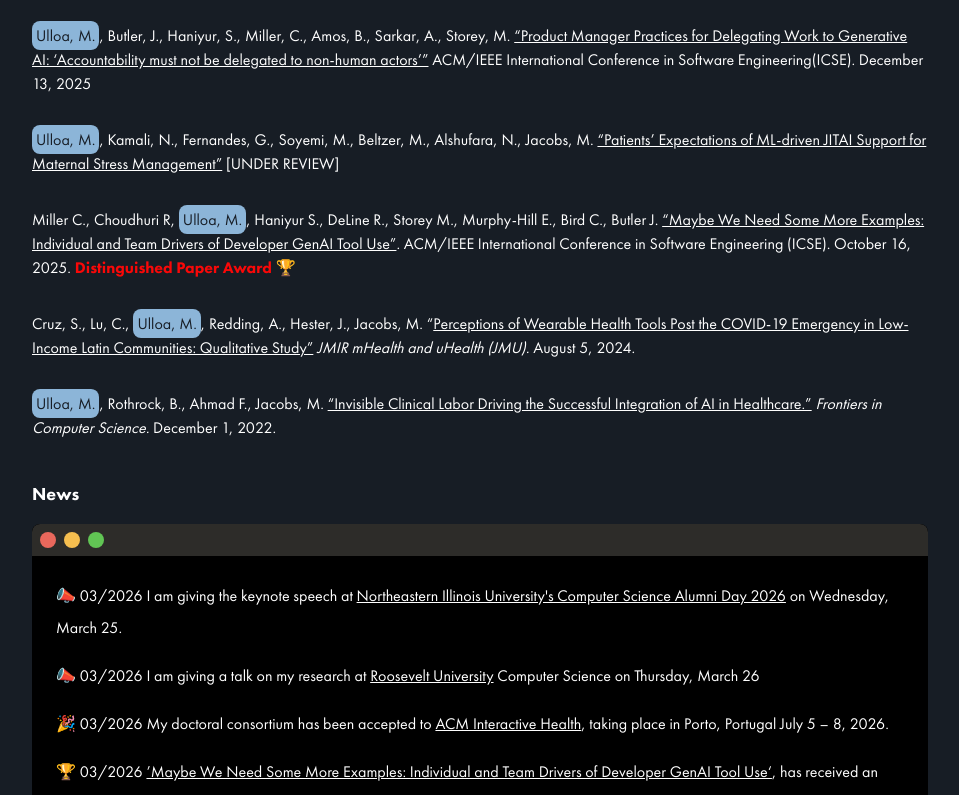
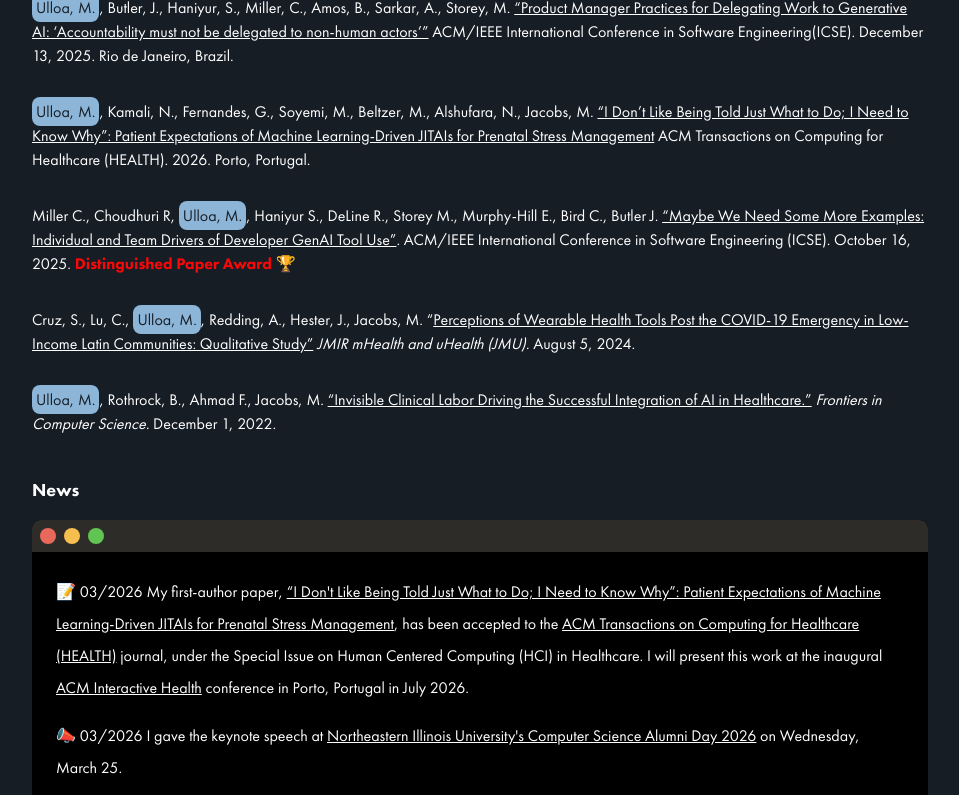
Before and after one commit to eulloa/mara-research-site, a Next.js app: page / in a window 1280 px wide. Shown: the part 1760-2555 px from the top of the page, without its empty margins (160-1119 px from the left). Built offline with nearby package versions, Linux system fonts and the light colour scheme.

Commit message:
adding recently accepted paper to news, publications, and updating bio.

```diff
--- a/src/app/components/bio.tsx
+++ b/src/app/components/bio.tsx
@@ -67,7 +67,6 @@ export const Bio = () => {
         </p>
         <p className="mt-4 leading-7">
           <span className="font-bold text-red">On the job market:</span>{" "}
-          I am currently seeking PhD research internships for summer 2026.
           I will be on the industry research scientist and faculty track job markets during 2027 - 2028.
         </p>
       </div>
--- a/src/app/components/news.tsx
+++ b/src/app/components/news.tsx
@@ -22,7 +22,33 @@ export const News = () => (
       <div className="content p-6 dark:text-white leading-8">
         <ul className="news space-y-4">
           <li onClick={(e) => handleClick(e)}>
-            &#128227; 03/2026 I am giving the keynote speech at {" "}
+            &#128221; 03/2026 My first-author paper,{" "}
+            <Link
+              className="underline"
+              href=""
+              target="_blank"
+            >
+            &ldquo;I Don't Like Being Told Just What to Do; I Need to Know Why&rdquo;: Patient Expectations of Machine Learning-Driven JITAIs for Prenatal Stress Management
+            </Link>, has been accepted to the{" "}
+            <Link
+              className="underline"
+              href="https://ih.acm.org/"
+              target="_blank"
+            >
+              ACM Transactions on Computing for Healthcare (HEALTH)
+            </Link> journal, under the Special Issue on Human Centered Computing (HCI) in Healthcare.
+            I will present this work at the inaugural {" "}
+            <Link
+            className="underline"
+            href="https://ih.acm.org/"
+            target="_blank"
+            >
+            ACM Interactive Health
+            </Link>{" "}
+            conference in Porto, Portugal in July 2026.
+          </li>
+          <li onClick={(e) => handleClick(e)}>
+            &#128227; 03/2026 I gave the keynote speech at {" "}
             <Link
               className="underline"
               href="https://www.neiu.edu/academics/colleges-departments/business-and-technology/departments/computer-science"
@@ -32,14 +58,14 @@ export const News = () => (
             </Link> on Wednesday, March 25.
           </li>
                     <li onClick={(e) => handleClick(e)}>
-            &#128227; 03/2026 I am giving a talk on my research at {" "}
+            &#128227; 03/2026 I gave a talk on my research at {" "}
             <Link
               className="underline"
               href="https://www.roosevelt.edu/programs/bachelors-computer-science-bs"
               target="_blank"
             >
               Roosevelt University
-            </Link> Computer Science on Thursday, March 26
+            </Link> Computer Science on Thursday, March 26.
           </li>
           <li onClick={(e) => handleClick(e)}>
             &#127881; 03/2026 My doctoral consortium has been accepted to {" "}
@@ -58,7 +84,7 @@ export const News = () => (
               href="https://arxiv.org/abs/2507.21280"
               target="_blank"
             >
-              &rsquo;Maybe We Need Some More Examples: Individual and Team Drivers of Developer GenAI Tool Use&lsquo;
+              &ldquo;Maybe We Need Some More Examples&rdquo;: Individual and Team Drivers of Developer GenAI Tool Use
             </Link>, has received an ACM SIGSOFT Distinguished Paper Award.
           </li>
           <li>
@@ -88,7 +114,7 @@ export const News = () => (
             at Northwestern University this winter
           </li>
           <li onClick={(e) => handleClick(e)}>
-            &#127881; 12/2025 My first-author paper with Microsoft,{" "}
+            &#128221; 12/2025 My first-author paper with Microsoft,{" "}
             <Link
               className="underline"
               href="https://arxiv.org/abs/2510.02504"
@@ -114,7 +140,7 @@ export const News = () => (
             ; I will present this paper in Rio in April 2026
           </li>
           <li onClick={(e) => handleClick(e)}>
-            &#127881; 10/2025 Our Microsoft Research paper,{" "}
+            &#128221; 10/2025 Our Microsoft Research paper,{" "}
             <Link
               className="underline"
               href="https://arxiv.org/abs/2507.21280"
@@ -129,7 +155,14 @@ export const News = () => (
             >
               ACM/IEEE International Conference in Software Engineering (ICSE)
             </Link>{" "}
-            , which will be held in Rio de Janeiro, Brazil
+            , which will be held in Rio de Janeiro, Brazil. This paper forms part of{" "}
+            <Link
+            className="underline"
+            href="https://www.microsoft.com/en-us/research/wp-content/uploads/2025/12/New-Future-Of-Work-Report-2025.pdf"
+            target="_blank"
+            >
+            Microsoft's New Future of Work Report
+            </Link>
           </li>
           <li onClick={(e) => handleClick(e)}>
             &#128105;&#127995;&#8205;&#127979; 05/2025 I attended the Microsoft-internal Machine Learning, AI, & Data Science (MLADS) conference{" "}
--- a/src/app/components/publications.tsx
+++ b/src/app/components/publications.tsx
@@ -55,7 +55,7 @@ export const Publications = () => (
             &ldquo;Product Manager Practices for Delegating Work to Generative AI: &lsquo;Accountability
             must not be delegated to non-human actors&rsquo;&rdquo;
           </a>{" "}
-          <span>ACM/IEEE International Conference in Software Engineering(ICSE). December 13, 2025</span>
+          <span>ACM/IEEE International Conference in Software Engineering(ICSE). December 13, 2025. Rio de Janeiro, Brazil.</span>
         </span>
       </article>
       <article>
@@ -70,9 +70,9 @@ export const Publications = () => (
             className="underline"
             target="_blank"
           >
-            &ldquo;Patients&rsquo; Expectations of ML-driven JITAI Support for Maternal Stress Management&rdquo;
+            &ldquo;I Don’t Like Being Told Just What to Do; I Need to Know Why&rdquo;: Patient Expectations of Machine Learning-Driven JITAIs for Prenatal Stress Management
           </a>{" "}
-          <span>[UNDER REVIEW]</span>
+          <span>ACM Transactions on Computing for Healthcare (HEALTH). 2026. Porto, Portugal. </span>
         </span>
       </article>
       <article>
```
